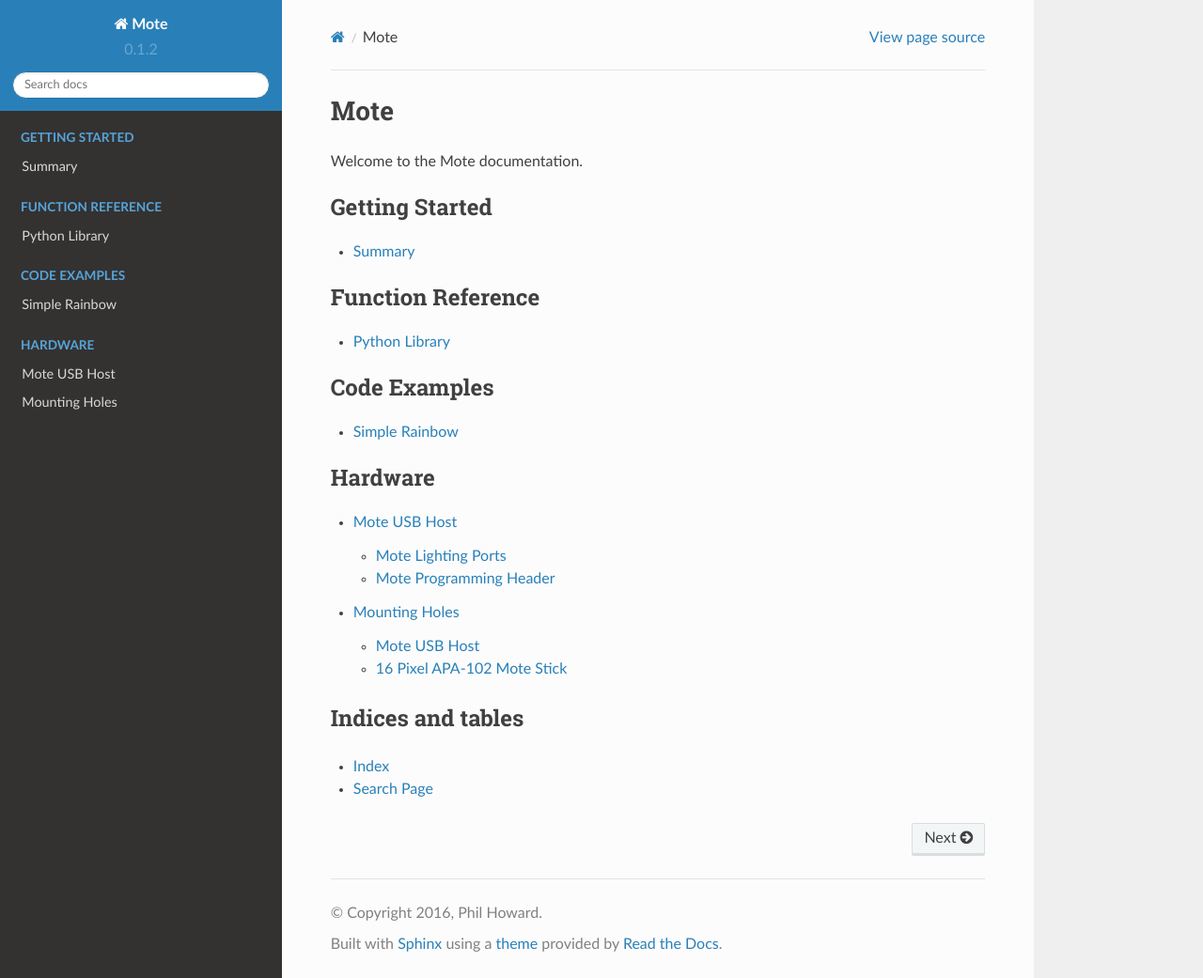
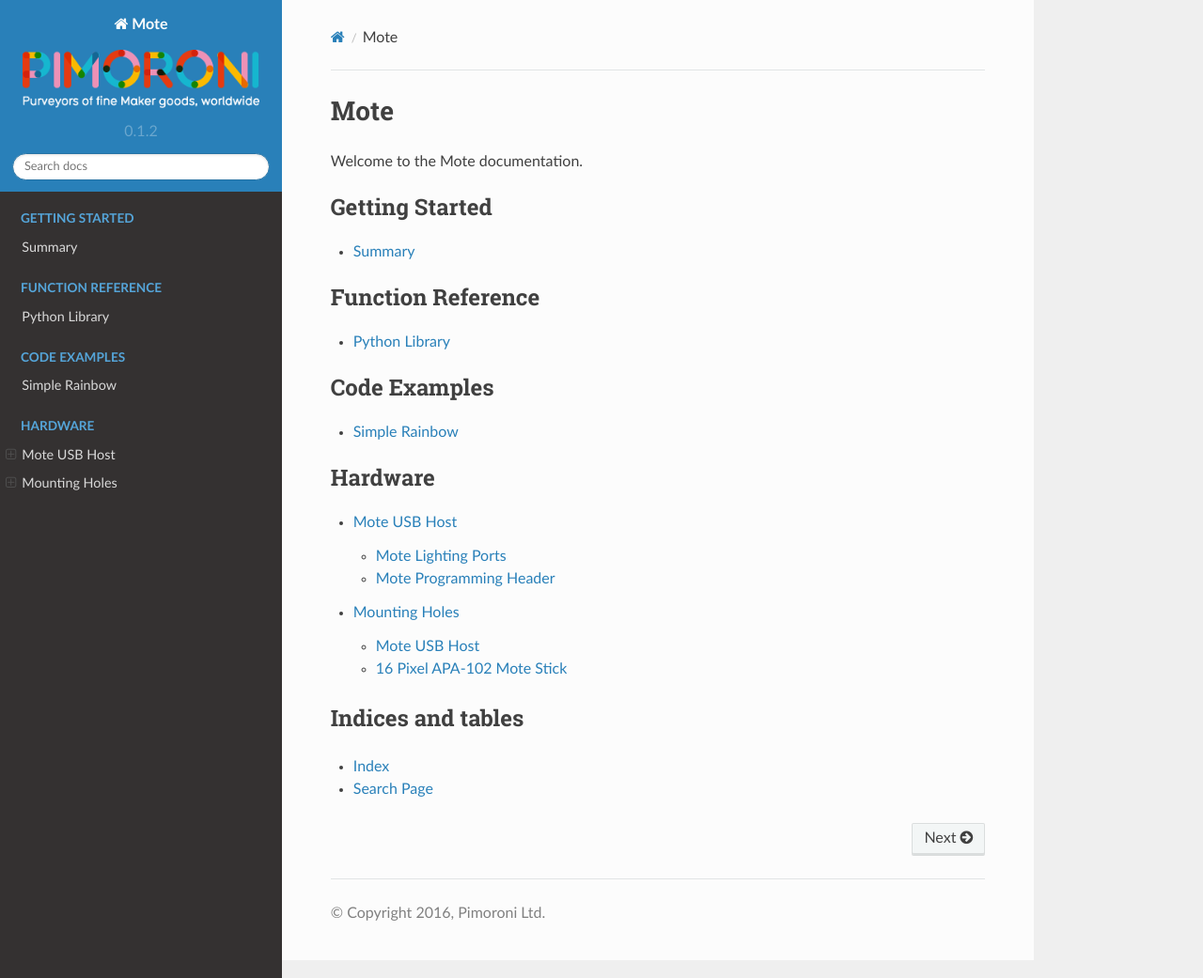
Before and after one commit to pimoroni/mote, a Sphinx documentation site: the page built from python/sphinx/index.rst, in a window 1280 px wide and 1041 px high. Shown: the whole window at 94% size. Built offline with Sphinx 7.4.7 and the Read the Docs theme 2.0.0, drawn with Linux system fonts in a browser that asks for light colours.

Commit message:
Sphinx doc branding & config

```diff
--- a/python/sphinx/conf.py
+++ b/python/sphinx/conf.py
@@ -1,31 +1,17 @@
-# -*- coding: utf-8 -*-
-#
-# Mote documentation build configuration file, created by
-# sphinx-quickstart on Mon Jul 25 16:22:10 2016.
-#
-# This file is execfile()d with the current directory set to its
-# containing dir.
-#
-# Note that not all possible configuration values are present in this
-# autogenerated file.
-#
-# All configuration values have a default; values that are commented out
-# serve to show the default.
+#-*- coding: utf-8 -*-
 
-# If extensions (or modules to document with autodoc) are in another directory,
-# add these directories to sys.path here. If the directory is relative to the
-# documentation root, use os.path.abspath to make it absolute, like shown here.
-#
-# import os
-# import sys
-# sys.path.insert(0, os.path.abspath('.'))
-
-import mock
 import sys
 import site
 
+import mock
+
+
+PACKAGE_NAME = u"Mote"
+PACKAGE_HANDLE = "Mote"
+PACKAGE_MODULE = "mote"
+
 # Prompte /usr/local/lib to the front of sys.path
-# sys.path.insert(0,site.getsitepackages()[0])
+#sys.path.insert(0,site.getsitepackages()[0])
 
 import sphinx_rtd_theme
 
@@ -64,8 +50,8 @@
 master_doc = 'index'
 
 # General information about the project.
-project = u'Mote'
-copyright = u'2016, Phil Howard'
+project = PACKAGE_NAME
+copyright = u'2016, Pimoroni Ltd'
 author = u'Phil Howard'
 
 # The version info for the project you're documenting, acts as replacement for
@@ -142,15 +128,21 @@
 # further.  For a list of options available for each theme, see the
 # documentation.
 #
-# html_theme_options = {}
+html_theme_options = {
+    'collapse_navigation': False,
+    'display_version': True
+}
 
 # Add any paths that contain custom themes here, relative to this directory.
-html_theme_path = ['_themes',sphinx_rtd_theme.get_html_theme_path()]
+html_theme_path = [
+    '_themes',
+    sphinx_rtd_theme.get_html_theme_path()
+]
 
 # The name for this set of Sphinx documents.
 # "<project> v<release> documentation" by default.
 #
-# html_title = u'Mote v0.0.1'
+# html_title = PACKAGE_NAME + u' v0.0.1'
 
 # A shorter title for the navigation bar.  Default is the same as html_title.
 #
@@ -159,13 +151,13 @@
 # The name of an image file (relative to this directory) to place at the top
 # of the sidebar.
 #
-# html_logo = None
+html_logo = 'shop-logo.png'
 
 # The name of an image file (relative to this directory) to use as a favicon of
 # the docs.  This file should be a Windows icon file (.ico) being 16x16 or 32x32
 # pixels large.
 #
-# html_favicon = None
+html_favicon = 'favicon.png'
 
 # Add any paths that contain custom static files (such as style sheets) here,
 # relative to this directory. They are copied after the builtin static files,
@@ -204,7 +196,7 @@
 
 # If false, no index is generated.
 #
-# html_use_index = True
+html_use_index = False
 
 # If true, the index is split into individual pages for each letter.
 #
@@ -212,11 +204,11 @@
 
 # If true, links to the reST sources are added to the pages.
 #
-# html_show_sourcelink = True
+html_show_sourcelink = False
 
 # If true, "Created using Sphinx" is shown in the HTML footer. Default is True.
 #
-# html_show_sphinx = True
+html_show_sphinx = False
 
 # If true, "(C) Copyright ..." is shown in the HTML footer. Default is True.
 #
@@ -250,7 +242,7 @@
 # html_search_scorer = 'scorer.js'
 
 # Output file base name for HTML help builder.
-htmlhelp_basename = 'Motedoc'
+htmlhelp_basename = PACKAGE_HANDLE + 'doc'
 
 # -- Options for LaTeX output ---------------------------------------------
 
@@ -276,7 +268,7 @@
 # (source start file, target name, title,
 #  author, documentclass [howto, manual, or own class]).
 latex_documents = [
-    (master_doc, 'Mote.tex', u'Mote Documentation',
+    (master_doc, PACKAGE_HANDLE + '.tex', PACKAGE_NAME + u' Documentation',
      u'Phil Howard', 'manual'),
 ]
 
@@ -318,7 +310,7 @@
 # One entry per manual page. List of tuples
 # (source start file, name, description, authors, manual section).
 man_pages = [
-    (master_doc, 'mote', u'Mote Documentation',
+    (master_doc,  PACKAGE_MODULE, PACKAGE_NAME + u' Documentation',
      [author], 1)
 ]
 
@@ -333,8 +325,8 @@
 # (source start file, target name, title, author,
 #  dir menu entry, description, category)
 texinfo_documents = [
-    (master_doc, 'Mote', u'Mote Documentation',
-     author, 'Mote', 'One line description of project.',
+    (master_doc, PACKAGE_HANDLE, PACKAGE_NAME + u' Documentation',
+     author, PACKAGE_HANDLE, 'One line description of project.',
      'Miscellaneous'),
 ]
 
```
Also changed, not shown: python/sphinx/favicon.png (added), python/sphinx/shop-logo.png (added).
